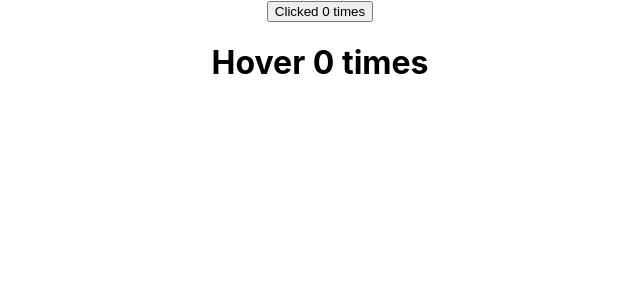
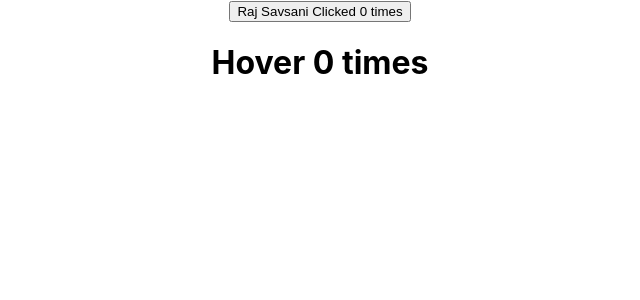
Before and after one commit to raj-savsani/ReactJs, a React (Create React App) app in the folder hello-world/: page / in a window 1280 px wide. Shown: the top 300 px of the page, without its empty margins (320-960 px from the left). Built offline with nearby package versions, Linux system fonts and the light colour scheme.

Commit message:
higher order function part - 3
how to pass props in higher order function

```diff
--- a/hello-world/src/App.js
+++ b/hello-world/src/App.js
@@ -33,8 +33,12 @@
 
 
 
-        <ClickCounter></ClickCounter>
+
+
+
+        <ClickCounter name="Raj Savsani"></ClickCounter>
         <HoverCounter></HoverCounter>
+
         {/* <ErrorBoundary>
         <Hero heroname="Batman"></Hero>
         </ErrorBoundary>
@@ -50,24 +54,20 @@
         {/* <RefSDemo></RefSDemo> */}
         {/* <ParentComp></ParentComp> */}
         {/* <Table></Table> */}
-
         {/* <FrangmentDemo></FrangmentDemo> */}
         {/* <LifecycleA></LifecycleA> */}
         {/* <Form></Form> */}
         {/* <NameList/> */}
-
         {/* <UserGreeeting></UserGreeeting> */}
-
         {/* <ParentComponent/> */}
-
         {/* <EventBind></EventBind> */}
         {/* <FunctionClick/> */}
         {/* <ClassClick/> */}
 
+
+
         {/* <Counter/> */}
-
         {/* <Message/> */}
-
         {/* <Greet name="Raj" heroName="Batman">
           <p>This is Children porps</p>
         </Greet> */}
--- a/hello-world/src/components/ClickCounter.js
+++ b/hello-world/src/components/ClickCounter.js
@@ -1,15 +1,14 @@
 import React, { Component } from "react";
-import UpdatedComponent from "./WithCounter"
+import UpdatedComponent from "./WithCounter";
 
 export class ClickCounter extends Component {
-
-
   render() {
-
-    const {count, incrementCount} = this.props
+    const { count, incrementCount } = this.props;
     return (
       <div>
-        <button onClick={incrementCount}>Clicked {count} times</button>
+        <button onClick={incrementCount}>
+          {this.props.name} Clicked {count} times
+        </button>
       </div>
     );
   }
--- a/hello-world/src/components/WithCounter.js
+++ b/hello-world/src/components/WithCounter.js
@@ -16,10 +16,12 @@
       });
     };
     render() {
+      console.log(this.props.name)
       return (
         <OriginalComponent
           count={this.state.count}
           incrementCount={this.incrementCount}
+          {...this.props}
         ></OriginalComponent>
       );
     }
```
